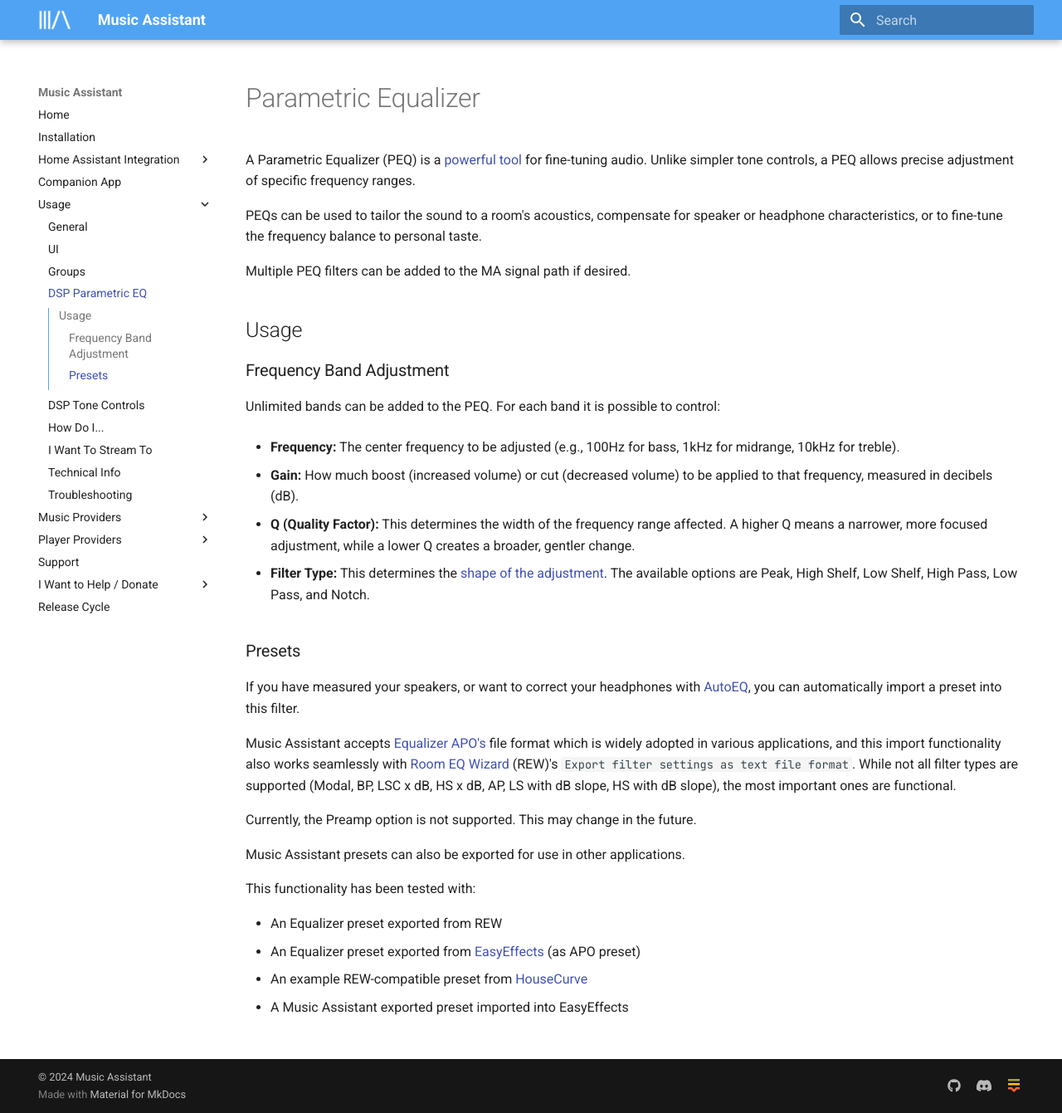
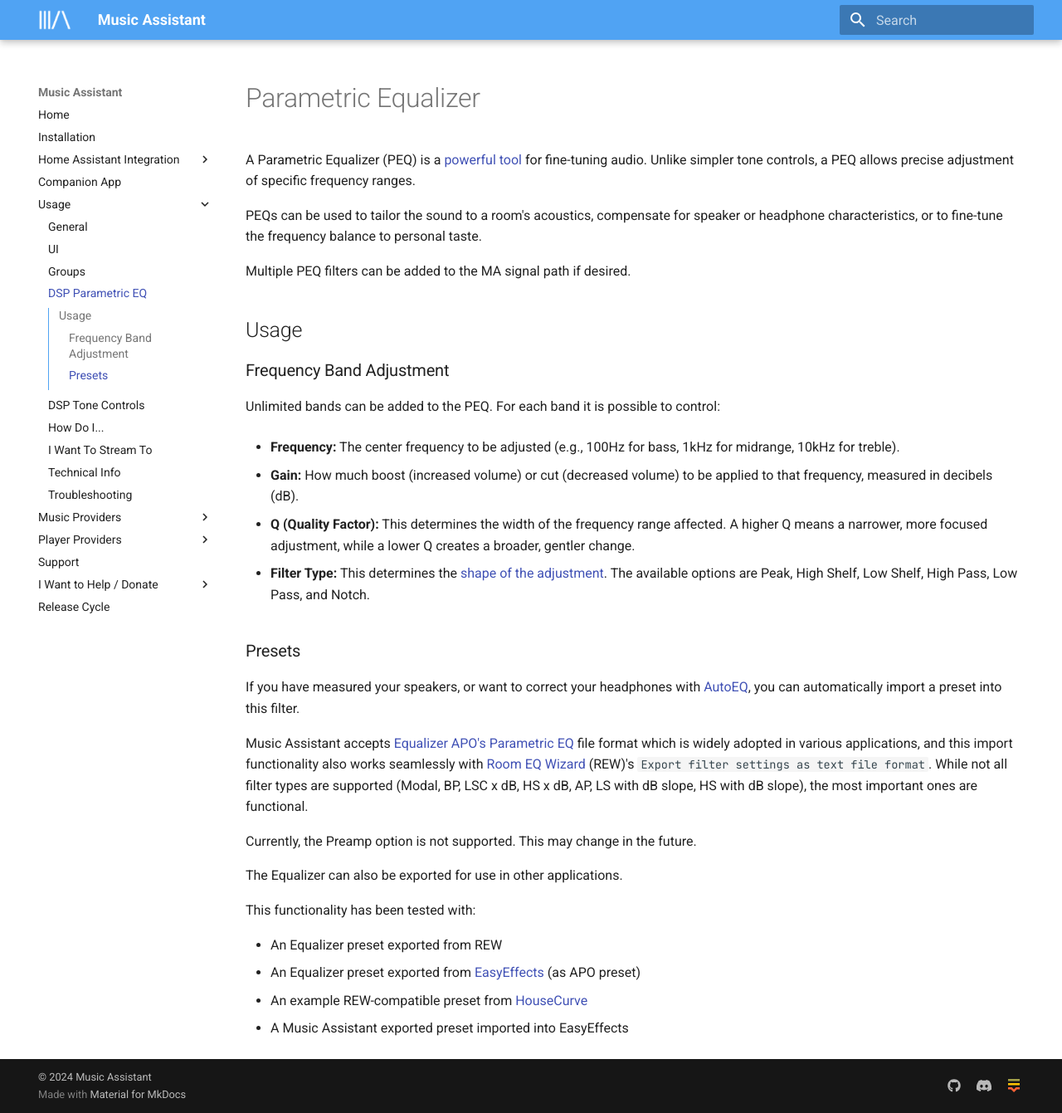
Before and after one commit to pwbriggs/music-assistant.github.io, an MkDocs documentation site: the page built from docs/dsp/parametriceq.md, in a window 1280 px wide and 1341 px high. Shown: the whole window at 83% size. Built offline with MkDocs 1.6.1 and Material for MkDocs 9.7.7, drawn with Linux system fonts in a browser that asks for light colours.

Commit message:
more drafting

```diff
--- a/docs/dsp/parametriceq.md
+++ b/docs/dsp/parametriceq.md
@@ -29,12 +29,12 @@
 
 If you have measured your speakers, or want to correct your headphones with [AutoEQ](https://autoeq.app/), you can automatically import a preset into this filter.
 
-Music Assistant accepts [Equalizer APO's](https://equalizerapo.com) file format which is widely adopted in various applications, and this import functionality also works seamlessly with [Room EQ Wizard](https://www.roomeqwizard.com) (REW)'s `Export filter settings as text file format`.
+Music Assistant accepts [Equalizer APO's Parametric EQ](https://equalizerapo.com) file format which is widely adopted in various applications, and this import functionality also works seamlessly with [Room EQ Wizard](https://www.roomeqwizard.com) (REW)'s `Export filter settings as text file format`.
 While not all filter types are supported (Modal, BP, LSC x dB, HS x dB, AP, LS with dB slope, HS with dB slope), the most important ones are functional.
 
 Currently, the Preamp option is not supported. This may change in the future.
 
-Music Assistant presets can also be exported for use in other applications.
+The Equalizer can also be exported for use in other applications.
 
 This functionality has been tested with:
 
```
